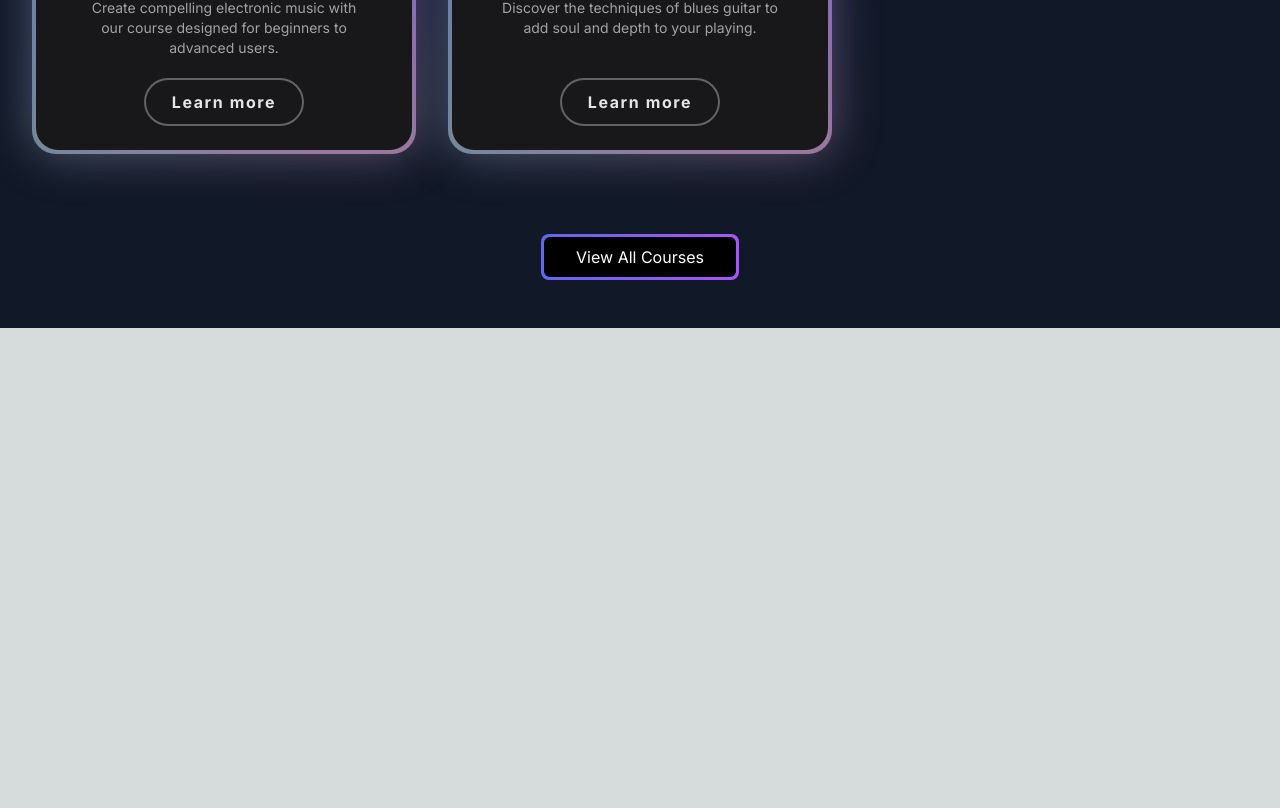
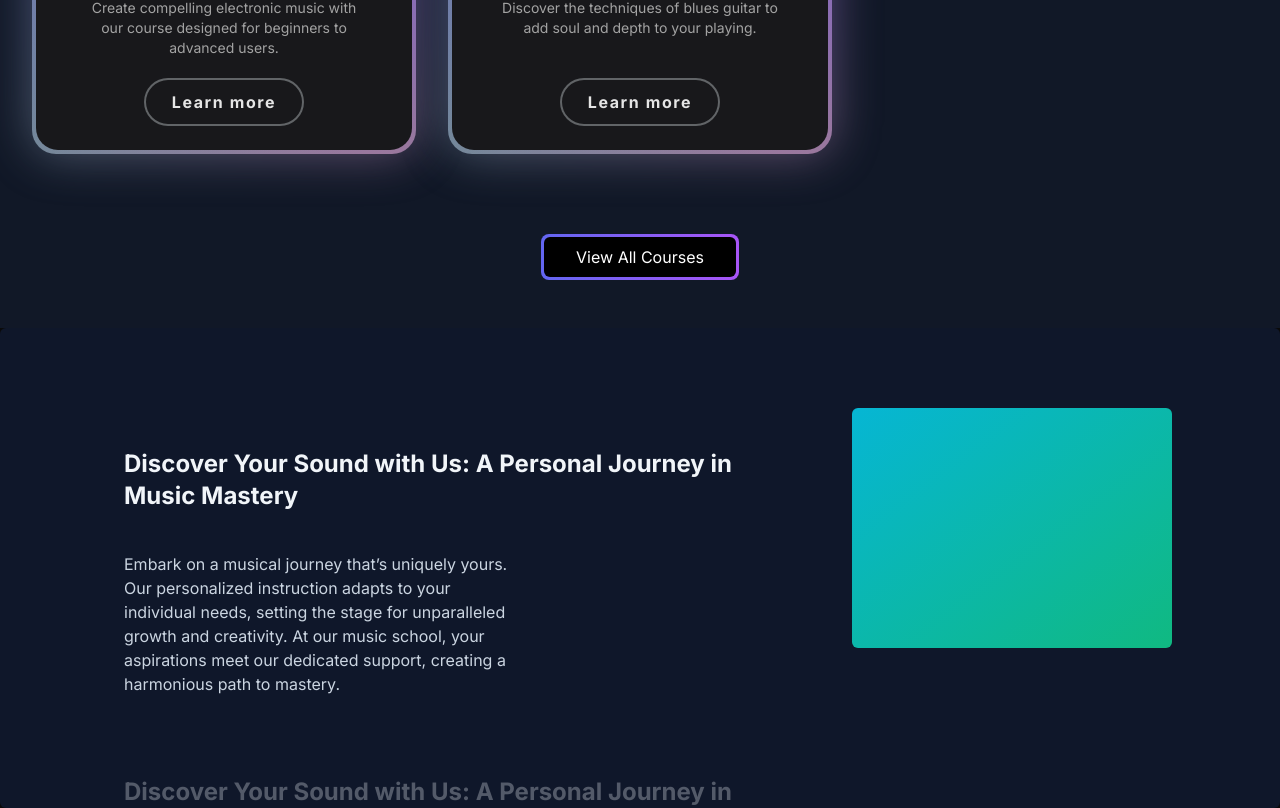
Before and after one commit to aashinak/nextjs-music-app, a Next.js app: page / in a window 1280 px wide. Shown: the part 1350-2158 px from the top of the page. Before the commit the page ends 1678 px from the top, so only its background shows below. Built offline with nearby package versions, Linux system fonts and the light colour scheme.

Commit message:
complete sticky scroll section

```diff
--- a/src/app/page.tsx
+++ b/src/app/page.tsx
@@ -1,11 +1,13 @@
 import FeaturedCourses from "@/components/FeaturedCourses";
 import HeroSection from "@/components/HeroSection";
+import WhyChooseUs from "@/components/WhyChooseUs";
 
 export default function Home() {
   return (
     <main className="min-h-screen bg-black/[0.96] antialiased bg-grid-white/[0.02]">
       <HeroSection />
-      <FeaturedCourses/>
+      <FeaturedCourses />
+      <WhyChooseUs/>
     </main>
   );
 }
--- /dev/null
+++ b/src/components/WhyChooseUs.tsx
@@ -0,0 +1,45 @@
+import { StickyScroll } from "./ui/sticky-scroll-reveal";
+
+const musicSchoolContent = [
+    {
+      title: 'Discover Your Sound with Us: A Personal Journey in Music Mastery',
+      description:
+        'Embark on a musical journey that’s uniquely yours. Our personalized instruction adapts to your individual needs, setting the stage for unparalleled growth and creativity. At our music school, your aspirations meet our dedicated support, creating a harmonious path to mastery.',
+    },
+    {
+      title: 'Discover Your Sound with Us: A Personal Journey in Music Mastery',
+      description:
+        'Embark on a musical journey that’s uniquely yours. Our personalized instruction adapts to your individual needs, setting the stage for unparalleled growth and creativity. At our music school, your aspirations meet our dedicated support, creating a harmonious path to mastery.',
+    },
+    {
+      title: 'Discover Your Sound with Us: A Personal Journey in Music Mastery',
+      description:
+        'Embark on a musical journey that’s uniquely yours. Our personalized instruction adapts to your individual needs, setting the stage for unparalleled growth and creativity. At our music school, your aspirations meet our dedicated support, creating a harmonious path to mastery.',
+    },
+    {
+      title: 'Live Feedback & Engagement',
+      description:
+        'Immerse yourself in an interactive learning experience where feedback is immediate, just like real-time changes in a collaborative project. This approach enhances your understanding and mastery of music concepts and performance techniques.',
+    },
+    {
+      title: 'Cutting-Edge Curriculum',
+      description:
+        'Our curriculum is continuously updated to include the latest music education trends and technologies, ensuring you’re always learning with the most current and effective methods. Say goodbye to outdated materials and welcome an education that evolves with the industry.',
+    },
+    {
+      title: 'Limitless Learning Opportunities',
+      description:
+        'With our expansive resource library and dynamic course offerings, you’ll never find yourself without something new to explore. Our platform provides continuous opportunities for growth, ensuring your musical skills are always advancing.',
+    },
+];
+
+
+function WhyChooseUs() {
+  return (
+    <div >
+     <StickyScroll  content={musicSchoolContent}/>
+    </div>
+  )
+}
+
+export default WhyChooseUs
--- /dev/null
+++ b/src/components/ui/sticky-scroll-reveal.tsx
@@ -0,0 +1,112 @@
+"use client";
+import React, { useEffect, useRef, useState } from "react";
+import { useMotionValueEvent, useScroll } from "framer-motion";
+import { motion } from "framer-motion";
+import { cn } from "@/utils/cn";
+
+export const StickyScroll = ({
+  content,
+  contentClassName,
+}: {
+  content: {
+    title: string;
+    description: string;
+    content?: React.ReactNode | any;
+  }[];
+  contentClassName?: string;
+}) => {
+  const [activeCard, setActiveCard] = React.useState(0);
+  const ref = useRef<any>(null);
+  const { scrollYProgress } = useScroll({
+    // uncomment line 22 and comment line 23 if you DONT want the overflow container and want to have it change on the entire page scroll
+    // target: ref
+    container: ref,
+    offset: ["start start", "end start"],
+  });
+  const cardLength = content.length;
+
+  useMotionValueEvent(scrollYProgress, "change", (latest) => {
+    const cardsBreakpoints = content.map((_, index) => index / cardLength);
+    const closestBreakpointIndex = cardsBreakpoints.reduce(
+      (acc, breakpoint, index) => {
+        const distance = Math.abs(latest - breakpoint);
+        if (distance < Math.abs(latest - cardsBreakpoints[acc])) {
+          return index;
+        }
+        return acc;
+      },
+      0
+    );
+    setActiveCard(closestBreakpointIndex);
+  });
+
+  const backgroundColors = [
+    "var(--slate-900)",
+    "var(--black)",
+    "var(--neutral-900)",
+  ];
+  const linearGradients = [
+    "linear-gradient(to bottom right, var(--cyan-500), var(--emerald-500))",
+    "linear-gradient(to bottom right, var(--pink-500), var(--indigo-500))",
+    "linear-gradient(to bottom right, var(--orange-500), var(--yellow-500))",
+  ];
+
+  const [backgroundGradient, setBackgroundGradient] = useState(
+    linearGradients[0]
+  );
+
+  useEffect(() => {
+    setBackgroundGradient(linearGradients[activeCard % linearGradients.length]);
+  }, [activeCard]);
+
+  return (
+    <motion.div
+      animate={{
+        backgroundColor: backgroundColors[activeCard % backgroundColors.length],
+      }}
+      className="h-[30rem] overflow-y-scroll no-scrollbar  flex justify-center relative space-x-10 rounded-md p-10"
+      ref={ref}
+    >
+      <div className="div relative flex items-start px-4 ">
+        <div className="max-w-2xl">
+          {content.map((item, index) => (
+            <div key={item.title + index} className="my-20">
+              <motion.h2
+                initial={{
+                  opacity: 0,
+                }}
+                animate={{
+                  opacity: activeCard === index ? 1 : 0.3,
+                }}
+                className="text-2xl font-bold text-slate-100"
+              >
+                {item.title}
+              </motion.h2>
+              <motion.p
+                initial={{
+                  opacity: 0,
+                }}
+                animate={{
+                  opacity: activeCard === index ? 1 : 0.3,
+                }}
+                className="text-kg text-slate-300 max-w-sm mt-10"
+              >
+                {item.description}
+              </motion.p>
+            </div>
+          ))}
+          <div className="h-40" />
+        </div>
+      </div>
+      <div
+        style={{ background: backgroundGradient }}
+        className={cn(
+          "hidden lg:block h-60 w-80 rounded-md bg-white sticky top-10 overflow-hidden",
+          contentClassName
+        )}
+      >
+        {content[activeCard].content ?? null}
+      </div>
+    </motion.div>
+  );
+};
```
